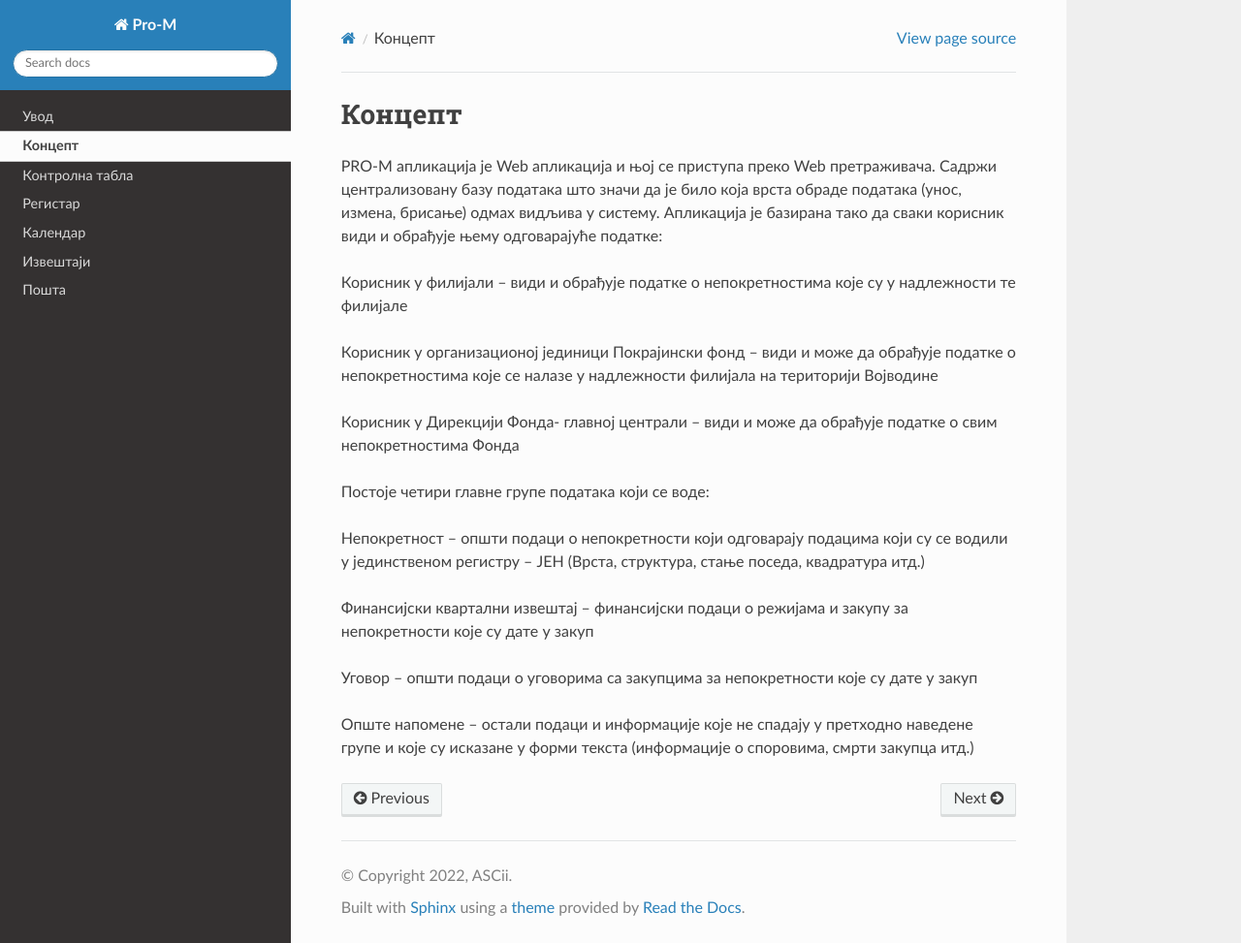
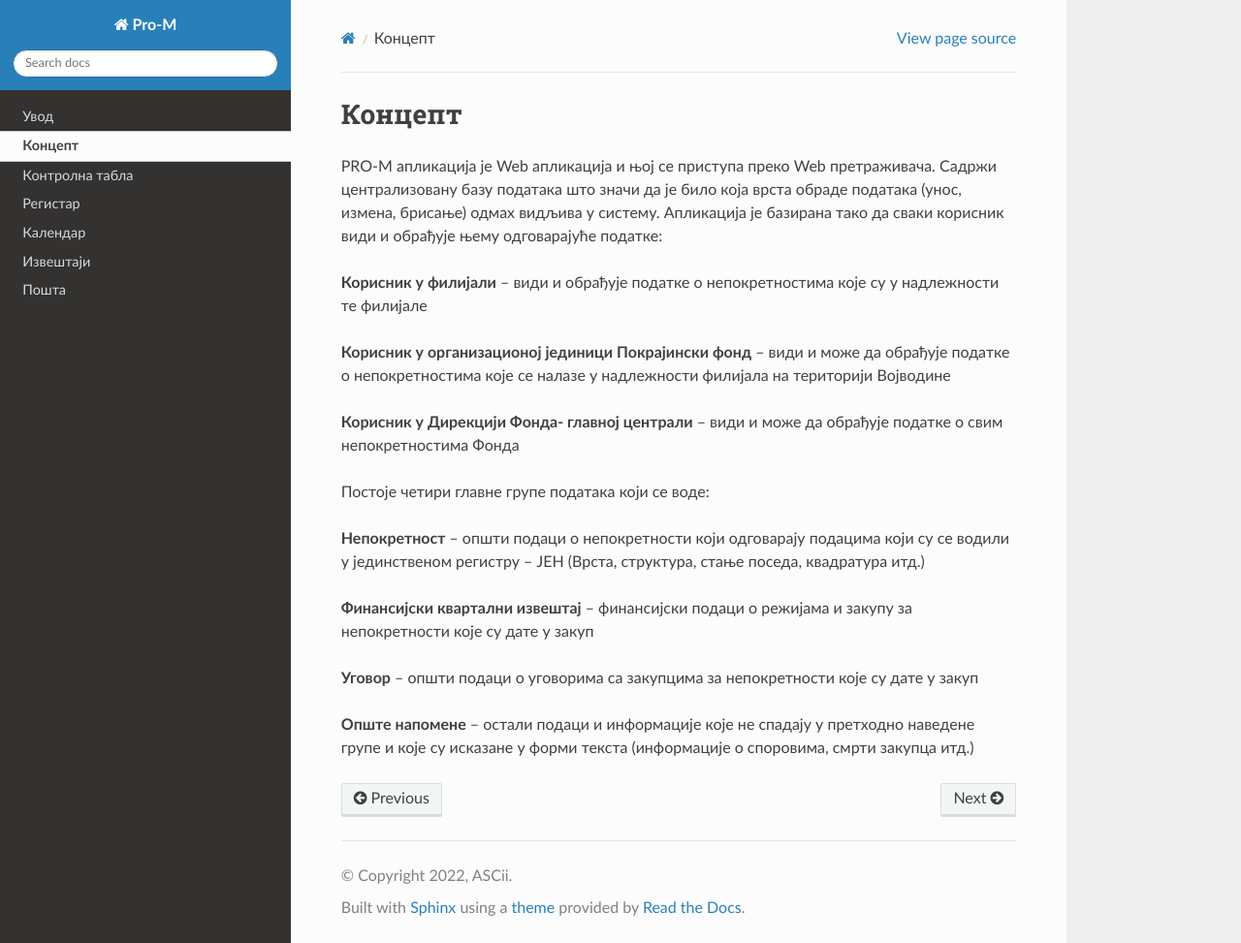
Before and after one commit to ismt-hub/Pro-M-Docs, a Sphinx documentation site: the page built from docs/prirucnik/koncept.rst, in a window 1280 px wide and 973 px high. Shown: the whole window at 97% size. Built offline with Sphinx 7.4.7 and the Read the Docs theme 2.0.0, drawn with Linux system fonts in a browser that asks for light colours.

```diff
--- a/docs/prirucnik/koncept.rst
+++ b/docs/prirucnik/koncept.rst
@@ -6,18 +6,18 @@
 
 PRO-M апликација је Web апликација и њој се приступа преко Web претраживача. Садржи централизовану базу података што значи да је било која врста обраде података (унос, измена, брисање) одмах видљива у систему. Апликација је базирана тако да сваки корисник види и обрађује њему одговарајуће податке:
 
-Корисник у филијали – види и обрађује податке о непокретностима које су у надлежности те филијале
+**Корисник у филијали** – види и обрађује податке о непокретностима које су у надлежности те филијале
 
-Корисник у организационој јединици Покрајински фонд – види  и може да обрађује податке о непокретностима које се налазе у надлежности филијала на територији Војводине
+**Корисник у организационој јединици Покрајински фонд** – види  и може да обрађује податке о непокретностима које се налазе у надлежности филијала на територији Војводине
 
-Корисник у Дирекцији Фонда- главној централи – види и може да обрађује податке о свим непокретностима Фонда
+**Корисник у Дирекцији Фонда- главној централи** – види и може да обрађује податке о свим непокретностима Фонда
 
 Постоје четири главне групе података који се воде:
 
-Непокретност – општи подаци о непокретности који одговарају подацима који су се водили у јединственом регистру – ЈЕН (Врста, структура, стање поседа, квадратура итд.)
+**Непокретност** – општи подаци о непокретности који одговарају подацима који су се водили у јединственом регистру – ЈЕН (Врста, структура, стање поседа, квадратура итд.)
 
-Финансијски квартални извештај – финансијски подаци о режијама и закупу за непокретности које су дате у закуп
+**Финансијски квартални извештај** – финансијски подаци о режијама и закупу за непокретности које су дате у закуп
 
-Уговор – општи подаци о уговорима са закупцима за непокретности које су дате у закуп
+**Уговор** – општи подаци о уговорима са закупцима за непокретности које су дате у закуп
 
-Опште напомене – остали подаци и информације које не спадају у претходно наведене групе и које су исказане у форми текста (информације о споровима, смрти закупца итд.)
+**Опште напомене** – остали подаци и информације које не спадају у претходно наведене групе и које су исказане у форми текста (информације о споровима, смрти закупца итд.)
```
